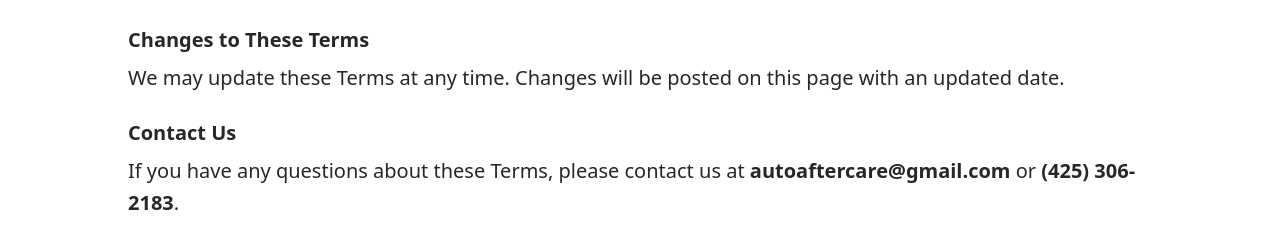
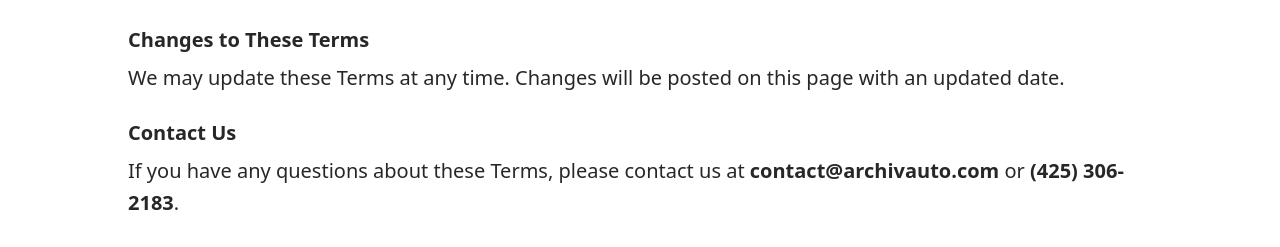
Before and after one commit to turn4detail/turn4detail.github.io, a React (Vite) app: page /#/terms-and-conditions in a window 1280 px wide. Shown: the part 2239-2486 px from the top of the page. Built offline with nearby package versions, Linux system fonts and the light colour scheme.

Commit message:
Rebrand update

```diff
--- a/src/pages/PrivacyPolicy.tsx
+++ b/src/pages/PrivacyPolicy.tsx
@@ -75,7 +75,7 @@ export default function PrivacyPolicy() {
 
                     <h2 className="text-xl font-semibold mb-2">Contact Us</h2>
                     <p>
-                        If you have any questions about this Privacy Policy, please contact us at <span className="font-semibold">autoaftercare@gmail.com</span> or <span className="font-semibold">(425) 306-2183</span>.
+                        If you have any questions about this Privacy Policy, please contact us at <span className="font-semibold">contact@archivauto.com</span> or <span className="font-semibold">(425) 306-2183</span>.
                     </p>
                 </div>
             </Section>
--- a/src/pages/TermsAndConditions.tsx
+++ b/src/pages/TermsAndConditions.tsx
@@ -71,7 +71,7 @@ export default function TermsAndConditions() {
 
                     <h2 className="text-xl font-semibold mt-6 mb-2">Contact Us</h2>
                     <p>
-                        If you have any questions about these Terms, please contact us at <span className="font-semibold">autoaftercare@gmail.com</span> or <span className="font-semibold">(425) 306-2183</span>.
+                        If you have any questions about these Terms, please contact us at <span className="font-semibold">contact@archivauto.com</span> or <span className="font-semibold">(425) 306-2183</span>.
                     </p>
                 </div>
             </Section>
```
